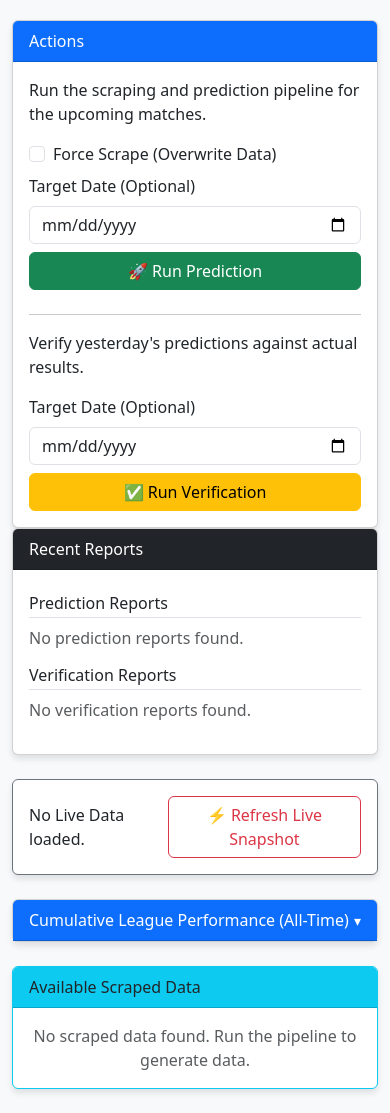
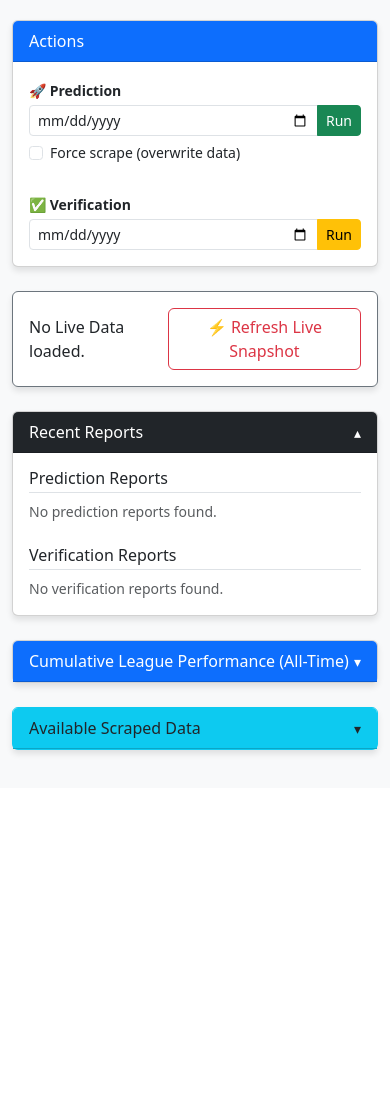
Before and after one commit to tcharos/AI-Powered-Sports-Predictions, a Flask app: page /football/ in a window 390 px wide. Shown: the part 56-1169 px from the top of the page. After the commit the page ends 812 px from the top, so only its background shows below. Run offline with Flask 3, Linux system fonts and the light colour scheme.

Commit message:
ui(dashboard): compact actions, reorder rows, collapsible cards, full-width live matches
Actions panel:
- Drop verbose paragraphs; date input + Run button merged onto a single
  input-group line per section. Force-scrape checkbox moves to inline
  small text under predict.
- Status block (progress bar + Stop) shrinks to a 4px thin bar with the
  Stop button next to the status line instead of full-width below.

Layout reorder (top to bottom):
1. Actions (full width) — Prediction left, Verification right.
2. Live Match Analysis.
3. Recent Reports (moved from Row 1) — Prediction Reports left,
   Verification Reports right.
4. Cumulative League Performance.
5. Available Scraped Data.

Collapsible cards:
- Recent Reports, Cumulative League Performance, and Available
  Scraped Data are all collapsible via header click.
- Defaults: Recent Reports open, the other two closed.
- State persists per-browser via localStorage. Refactored the
  per-card persistence JS into a single wireCollapsible() helper.
- Count badges in the header (`N pred · M verif`, `N leagues`,
  `N files`) so you can see what's hidden without expanding.

Live match analysis (the main ask):
- Each match now occupies a full row (col-12) instead of a third.
- Internal layout splits horizontally: match name + score (md-3),
  stats table (md-4), Pre/Live adjustment table (md-5).
- Stats table gains Shots column (was scraped but never displayed)
  and explicit Home/Away row labels.
- Adjustment table now highlights probability drops in red as well
  as increases in green; neutral changes are unhighlighted.
- Mobile: the three internal columns stack vertically.

Co-Authored-By: Claude Opus 4.7 <noreply@anthropic.com>

```diff
--- a/web_ui/templates/dashboard.html
+++ b/web_ui/templates/dashboard.html
@@ -2,119 +2,57 @@
 
 {% block content %}
 
-<!-- Row 1: Actions & Reports -->
-<div class="row mb-4">
-    <!-- Actions Card -->
+<!-- Row 1: Actions (full width, Prediction + Verification side-by-side) -->
+<div class="card mb-4">
+    <div class="card-header bg-primary text-white py-2">Actions</div>
+    <div class="card-body py-3">
+        <div class="row g-4">
+            <!-- Prediction (left) -->
             <div class="col-md-6">
-        <div class="card h-100">
-            <div class="card-header bg-primary text-white">Actions</div>
-            <div class="card-body">
-                <p>Run the scraping and prediction pipeline for the upcoming matches.</p>
-                <form action="/football/predict" method="post" class="d-inline" id="predictForm">
-                    <div class="form-check mb-2">
+                <form action="/football/predict" method="post" id="predictForm">
+                    <label class="form-label fw-bold small mb-1">🚀 Prediction</label>
+                    <div class="input-group input-group-sm mb-1">
+                        <input type="date" class="form-control" name="date" id="predictDate" title="Target date (optional)">
+                        <button type="submit" class="btn btn-success" id="predictBtn">Run</button>
+                    </div>
+                    <div class="form-check form-check-inline small">
                         <input class="form-check-input" type="checkbox" name="force" id="forceScrape">
-                        <label class="form-check-label" for="forceScrape">
-                            Force Scrape (Overwrite Data)
-                        </label>
+                        <label class="form-check-label" for="forceScrape">Force scrape (overwrite data)</label>
                     </div>
-                    <div class="mb-2">
-                        <label for="predictDate" class="form-label">Target Date (Optional)</label>
-                        <input type="date" class="form-control" name="date" id="predictDate">
-                    </div>
-                    <button type="submit" class="btn btn-success w-100 mb-2" id="predictBtn">🚀 Run Prediction</button>
                 </form>
                 <div id="predictStatus" style="display: none;" class="mt-2">
-                    <small>Status: <span id="predictState">Running...</span></small>
-                    <div class="progress mb-2">
+                    <div class="d-flex align-items-center gap-2">
+                        <small class="text-muted">Status: <span id="predictState">Running...</span></small>
+                        <button class="btn btn-outline-danger btn-sm py-0" onclick="stopTask('predict')">🛑 Stop</button>
+                        <form id="stopPredictForm" action="/stop/predict" method="post" style="display:none;"></form>
+                    </div>
+                    <div class="progress mt-1" style="height: 4px;">
                         <div class="progress-bar progress-bar-striped progress-bar-animated bg-success"
                             role="progressbar" style="width: 100%"></div>
-                    </div>
-                    <button class="btn btn-danger btn-sm w-100" onclick="stopTask('predict')">🛑 Stop
-                        Prediction</button>
-                    <form id="stopPredictForm" action="/stop/predict" method="post" style="display:none;"></form>
-                </div>
-                <hr>
-                <p>Verify yesterday's predictions against actual results.</p>
-                <form action="/football/verify" method="post" class="d-inline" id="verifyForm">
-                    <div class="mb-2">
-                        <label for="verifyDate" class="form-label">Target Date (Optional)</label>
-                        <input type="date" class="form-control" name="date" id="verifyDate">
-                    </div>
-                    <button type="submit" class="btn btn-warning w-100" id="verifyBtn">✅ Run Verification</button>
-                </form>
-                <div id="verifyStatus" style="display: none;" class="mt-2">
-                    <small>Status: <span id="verifyState">Running...</span></small>
-                    <div class="progress mb-2">
-                        <div class="progress-bar progress-bar-striped progress-bar-animated bg-warning"
-                            role="progressbar" style="width: 100%"></div>
-                    </div>
-                    <button class="btn btn-danger btn-sm w-100" onclick="stopTask('verify')">🛑 Stop
-                        Verification</button>
-                    <form id="stopVerifyForm" action="/stop/verify" method="post" style="display:none;"></form>
-                </div>
                     </div>
                 </div>
             </div>
 
-    <!-- Reports Card -->
+            <!-- Verification (right) -->
             <div class="col-md-6">
-        <div class="card h-100">
-            <div class="card-header bg-dark text-white">Recent Reports</div>
-            <div class="card-body">
-                <h6 class="mt-2 border-bottom pb-1">Prediction Reports</h6>
-                {% if predictions %}
-                <div class="list-group">
-                    {% for item in predictions[:3] %}
-                    <div class="list-group-item d-flex justify-content-between align-items-center">
-                        <a href="/football/view/{{ item.filename }}" class="text-decoration-none flex-grow-1">
-                            <div>
-                                <strong>{{ item.date }}</strong> <small class="text-muted">({{ item.count }}
-                                    matches)</small>
-                                <span class="badge bg-info text-dark">{{ item.type }}</span>
+                <form action="/football/verify" method="post" id="verifyForm">
+                    <label class="form-label fw-bold small mb-1">✅ Verification</label>
+                    <div class="input-group input-group-sm">
+                        <input type="date" class="form-control" name="date" id="verifyDate" title="Target date (optional)">
+                        <button type="submit" class="btn btn-warning" id="verifyBtn">Run</button>
                     </div>
-                        </a>
+                </form>
+                <div id="verifyStatus" style="display: none;" class="mt-2">
                     <div class="d-flex align-items-center gap-2">
-                            <a href="/football/view/{{ item.filename }}" class="btn btn-sm btn-outline-primary">View</a>
-                            <form action="/football/delete_file/{{ item.filename }}" method="post"
-                                onsubmit="return confirm('Archive {{ item.filename }}? It will move to history/ and disappear from this list.');"
-                                class="m-0">
-                                <button type="submit" class="btn btn-sm btn-outline-danger px-2"
-                                    title="Archive">📁</button>
-                            </form>
+                        <small class="text-muted">Status: <span id="verifyState">Running...</span></small>
+                        <button class="btn btn-outline-danger btn-sm py-0" onclick="stopTask('verify')">🛑 Stop</button>
+                        <form id="stopVerifyForm" action="/stop/verify" method="post" style="display:none;"></form>
+                    </div>
+                    <div class="progress mt-1" style="height: 4px;">
+                        <div class="progress-bar progress-bar-striped progress-bar-animated bg-warning"
+                            role="progressbar" style="width: 100%"></div>
                     </div>
                 </div>
-                    {% endfor %}
-                </div>
-                {% else %}
-                <p class="text-muted">No prediction reports found.</p>
-                {% endif %}
-
-                <h6 class="mt-2 border-bottom pb-1">Verification Reports</h6>
-                {% if verifications %}
-                <div class="list-group">
-                    {% for item in verifications[:3] %}
-                    <div class="list-group-item d-flex justify-content-between align-items-center">
-                        <a href="/football/view/{{ item.filename }}" class="text-decoration-none flex-grow-1">
-                            <div>
-                                <strong>{{ item.date }}</strong>
-                                <span class="badge bg-warning text-dark">{{ item.type }}</span>
-                            </div>
-                        </a>
-                        <div class="d-flex align-items-center gap-2">
-                            <a href="/football/view/{{ item.filename }}" class="btn btn-sm btn-outline-secondary">View</a>
-                            <form action="/football/delete_file/{{ item.filename }}" method="post"
-                                onsubmit="return confirm('Archive {{ item.filename }}? It will move to history/ and disappear from this list.');"
-                                class="m-0">
-                                <button type="submit" class="btn btn-sm btn-outline-danger px-2"
-                                    title="Archive">📁</button>
-                            </form>
-                        </div>
-                    </div>
-                    {% endfor %}
-                </div>
-                {% else %}
-                <p class="text-muted">No verification reports found.</p>
-                {% endif %}
             </div>
         </div>
     </div>
@@ -146,63 +84,81 @@
                 </div>
             </div>
             {% else %}
-            <div class="col-md-4 mb-3">
-                <div class="card h-100 border-secondary">
-                    <div class="card-header py-1 bg-light text-center small fw-bold">
-                        {{ item.match }}
+            <div class="col-12 mb-2">
+                <div class="card border-secondary">
+                    <div class="card-body p-2">
+                        <div class="row g-2 align-items-center">
+                            <!-- Match name + score -->
+                            <div class="col-md-3">
+                                <div class="small fw-bold">{{ item.match }}</div>
+                                <div class="fs-5 fw-bold mt-1">
+                                    {{ item.score }}
+                                    <small class="text-muted fs-6 fw-normal">({{ item.minute }}')</small>
                                 </div>
-                    <div class="card-body p-2">
-                        <div class="text-center mb-2">
-                            <h6 class="mb-0">{{ item.score }} <small class="text-muted">({{ item.minute }}')</small>
-                            </h6>
                             </div>
 
-                        <!-- Mini Stats -->
-                        <div class="d-flex justify-content-between small mb-2 text-muted">
-                            <span>xG: <b>{{ item.stats.get('xg_home', '-') }}</b></span>
-                            <span>Poss: {{ item.stats.get('possession_home', '-') }}%</span>
-                        </div>
-                        <div class="d-flex justify-content-between small mb-2 text-muted">
-                            <span>xG: <b>{{ item.stats.get('xg_away', '-') }}</b></span>
-                            <span>Poss: {{ item.stats.get('possession_away', '-') }}%</span>
-                        </div>
-
-                        <!-- Adjustment Table -->
-                        <table class="table table-bordered table-sm text-center small mb-0">
-                            <thead>
-                                <tr class="bg-light">
-                                    <th>1X2</th>
-                                    <th>Pre</th>
-                                    <th>Live</th>
+                            <!-- Stats -->
+                            <div class="col-md-4">
+                                <table class="table table-sm mb-0 small">
+                                    <thead class="table-light">
+                                        <tr>
+                                            <th></th>
+                                            <th class="text-center">xG</th>
+                                            <th class="text-center">Poss</th>
+                                            <th class="text-center">Shots</th>
                                         </tr>
                                     </thead>
                                     <tbody>
                                         <tr>
-                                    <td>1</td>
+                                            <td class="text-muted">Home</td>
+                                            <td class="text-center"><b>{{ item.stats.get('xg_home', '-') }}</b></td>
+                                            <td class="text-center">{{ item.stats.get('possession_home', '-') }}%</td>
+                                            <td class="text-center">{{ item.stats.get('shots_home', '-') }}</td>
+                                        </tr>
+                                        <tr>
+                                            <td class="text-muted">Away</td>
+                                            <td class="text-center"><b>{{ item.stats.get('xg_away', '-') }}</b></td>
+                                            <td class="text-center">{{ item.stats.get('possession_away', '-') }}%</td>
+                                            <td class="text-center">{{ item.stats.get('shots_away', '-') }}</td>
+                                        </tr>
+                                    </tbody>
+                                </table>
+                            </div>
+
+                            <!-- Pre vs Live adjustment -->
+                            <div class="col-md-5">
+                                <table class="table table-bordered table-sm text-center small mb-0">
+                                    <thead class="table-light">
+                                        <tr>
+                                            <th></th>
+                                            <th>1 (Home)</th>
+                                            <th>X (Draw)</th>
+                                            <th>2 (Away)</th>
+                                        </tr>
+                                    </thead>
+                                    <tbody>
+                                        <tr>
+                                            <td class="text-muted">Pre</td>
                                             <td>{{ (item.pre_probs.home * 100)|round(0)|int }}%</td>
-                                    <td
-                                        class="{{ 'table-success fw-bold' if item.adj_probs.home > item.pre_probs.home else '' }}">
+                                            <td>{{ (item.pre_probs.draw * 100)|round(0)|int }}%</td>
+                                            <td>{{ (item.pre_probs.away * 100)|round(0)|int }}%</td>
+                                        </tr>
+                                        <tr>
+                                            <td class="text-muted">Live</td>
+                                            <td class="{{ 'table-success fw-bold' if item.adj_probs.home > item.pre_probs.home else ('table-danger' if item.adj_probs.home < item.pre_probs.home else '') }}">
                                                 {{ (item.adj_probs.home * 100)|round(0)|int }}%
                                             </td>
-                                </tr>
-                                <tr>
-                                    <td>X</td>
-                                    <td>{{ (item.pre_probs.draw * 100)|round(0)|int }}%</td>
-                                    <td
-                                        class="{{ 'table-success fw-bold' if item.adj_probs.draw > item.pre_probs.draw else '' }}">
+                                            <td class="{{ 'table-success fw-bold' if item.adj_probs.draw > item.pre_probs.draw else ('table-danger' if item.adj_probs.draw < item.pre_probs.draw else '') }}">
                                                 {{ (item.adj_probs.draw * 100)|round(0)|int }}%
                                             </td>
-                                </tr>
-                                <tr>
-                                    <td>2</td>
-                                    <td>{{ (item.pre_probs.away * 100)|round(0)|int }}%</td>
-                                    <td
-                                        class="{{ 'table-success fw-bold' if item.adj_probs.away > item.pre_probs.away else '' }}">
+                                            <td class="{{ 'table-success fw-bold' if item.adj_probs.away > item.pre_probs.away else ('table-danger' if item.adj_probs.away < item.pre_probs.away else '') }}">
                                                 {{ (item.adj_probs.away * 100)|round(0)|int }}%
                                             </td>
                                         </tr>
                                     </tbody>
                                 </table>
+                            </div>
+                        </div>
                     </div>
                 </div>
             </div>
@@ -224,7 +180,89 @@
 </div>
 {% endif %}
 
-<!-- Row 3: Cumulative Stats (collapsible) -->
+<!-- Row 3: Recent Reports (collapsible, default open) -->
+<div class="card mb-4">
+    <div class="card-header bg-dark text-white d-flex justify-content-between align-items-center"
+         role="button" data-bs-toggle="collapse" data-bs-target="#recentReportsBody"
+         aria-expanded="true" aria-controls="recentReportsBody"
+         id="recentReportsHeader" style="cursor:pointer;">
+        <span>Recent Reports</span>
+        <span class="small">
+            {% set _p = predictions|length if predictions else 0 %}
+            {% set _v = verifications|length if verifications else 0 %}
+            {% if _p or _v %}<span class="badge bg-light text-dark me-2">{{ _p }} pred · {{ _v }} verif</span>{% endif %}
+            <span id="recentReportsChevron">▴</span>
+        </span>
+    </div>
+    <div id="recentReportsBody" class="collapse show">
+    <div class="card-body">
+        <div class="row g-4">
+            <!-- Prediction Reports (left) -->
+            <div class="col-md-6">
+                <h6 class="mt-0 border-bottom pb-1">Prediction Reports</h6>
+                {% if predictions %}
+                <div class="list-group">
+                    {% for item in predictions[:3] %}
+                    <div class="list-group-item d-flex justify-content-between align-items-center">
+                        <a href="/football/view/{{ item.filename }}" class="text-decoration-none flex-grow-1">
+                            <div>
+                                <strong>{{ item.date }}</strong> <small class="text-muted">({{ item.count }}
+                                    matches)</small>
+                                <span class="badge bg-info text-dark">{{ item.type }}</span>
+                            </div>
+                        </a>
+                        <div class="d-flex align-items-center gap-2">
+                            <a href="/football/view/{{ item.filename }}" class="btn btn-sm btn-outline-primary">View</a>
+                            <form action="/football/delete_file/{{ item.filename }}" method="post"
+                                onsubmit="return confirm('Archive {{ item.filename }}? It will move to history/ and disappear from this list.');"
+                                class="m-0">
+                                <button type="submit" class="btn btn-sm btn-outline-danger px-2"
+                                    title="Archive">📁</button>
+                            </form>
+                        </div>
+                    </div>
+                    {% endfor %}
+                </div>
+                {% else %}
+                <p class="text-muted small mb-0">No prediction reports found.</p>
+                {% endif %}
+            </div>
+
+            <!-- Verification Reports (right) -->
+            <div class="col-md-6">
+                <h6 class="mt-0 border-bottom pb-1">Verification Reports</h6>
+                {% if verifications %}
+                <div class="list-group">
+                    {% for item in verifications[:3] %}
+                    <div class="list-group-item d-flex justify-content-between align-items-center">
+                        <a href="/football/view/{{ item.filename }}" class="text-decoration-none flex-grow-1">
+                            <div>
+                                <strong>{{ item.date }}</strong>
+                                <span class="badge bg-warning text-dark">{{ item.type }}</span>
+                            </div>
+                        </a>
+                        <div class="d-flex align-items-center gap-2">
+                            <a href="/football/view/{{ item.filename }}" class="btn btn-sm btn-outline-secondary">View</a>
+                            <form action="/football/delete_file/{{ item.filename }}" method="post"
+                                onsubmit="return confirm('Archive {{ item.filename }}? It will move to history/ and disappear from this list.');"
+                                class="m-0">
+                                <button type="submit" class="btn btn-sm btn-outline-danger px-2"
+                                    title="Archive">📁</button>
+                            </form>
+                        </div>
+                    </div>
+                    {% endfor %}
+                </div>
+                {% else %}
+                <p class="text-muted small mb-0">No verification reports found.</p>
+                {% endif %}
+            </div>
+        </div>
+    </div>
+    </div>
+</div>
+
+<!-- Row 4: Cumulative Stats (collapsible) -->
 <div class="card mb-4">
     <div class="card-header bg-primary text-white d-flex justify-content-between align-items-center"
          role="button" data-bs-toggle="collapse" data-bs-target="#leagueStatsBody"
@@ -276,9 +314,19 @@
     </div>
 </div>
 
-<!-- Row 3.5: Scraper Data -->
+<!-- Row 5: Scraper Data (collapsible, default closed) -->
 <div class="card mb-4 border-info">
-    <div class="card-header bg-info text-dark">Available Scraped Data</div>
+    <div class="card-header bg-info text-dark d-flex justify-content-between align-items-center"
+         role="button" data-bs-toggle="collapse" data-bs-target="#scrapedDataBody"
+         aria-expanded="false" aria-controls="scrapedDataBody"
+         id="scrapedDataHeader" style="cursor:pointer;">
+        <span>Available Scraped Data</span>
+        <span class="small">
+            {% if scraped_data %}<span class="badge bg-light text-dark me-2">{{ scraped_data|length }} files</span>{% endif %}
+            <span id="scrapedDataChevron">▾</span>
+        </span>
+    </div>
+    <div id="scrapedDataBody" class="collapse">
     <div class="card-body p-0">
         {% if scraped_data %}
         <table class="table table-sm table-hover m-0">
@@ -312,6 +360,7 @@
             <p class="mb-0">No scraped data found. Run the pipeline to generate data.</p>
         </div>
         {% endif %}
+    </div>
     </div>
 </div>
 </div>
@@ -421,25 +470,33 @@
 
     setInterval(updateStatus, 2000);
 
-    // Persist league-stats collapse state across visits.
-    (function () {
-        const body = document.getElementById('leagueStatsBody');
-        const chevron = document.getElementById('leagueStatsChevron');
+    // Persist collapse state for each collapsible card across visits.
+    // Each entry: [collapseBodyId, chevronId, localStorageKey, defaultOpen].
+    function wireCollapsible(bodyId, chevronId, key, defaultOpen) {
+        const body = document.getElementById(bodyId);
+        const chevron = document.getElementById(chevronId);
         if (!body || !chevron) return;
-        const KEY = 'leagueStatsOpen';
-        if (localStorage.getItem(KEY) === '1') {
+        const stored = localStorage.getItem(key);
+        const open = stored === null ? defaultOpen : stored === '1';
+        if (open) {
             body.classList.add('show');
             chevron.textContent = '▴';
+        } else {
+            body.classList.remove('show');
+            chevron.textContent = '▾';
         }
         body.addEventListener('shown.bs.collapse', () => {
-            localStorage.setItem(KEY, '1');
+            localStorage.setItem(key, '1');
             chevron.textContent = '▴';
         });
         body.addEventListener('hidden.bs.collapse', () => {
-            localStorage.setItem(KEY, '0');
+            localStorage.setItem(key, '0');
             chevron.textContent = '▾';
         });
-    })();
+    }
+    wireCollapsible('recentReportsBody', 'recentReportsChevron', 'recentReportsOpen', true);
+    wireCollapsible('leagueStatsBody',   'leagueStatsChevron',   'leagueStatsOpen',   false);
+    wireCollapsible('scrapedDataBody',   'scrapedDataChevron',   'scrapedDataOpen',   false);
     updateStatus();
 </script>
 {% endblock %}
```
Lines whose indentation alone changed are shown as unchanged.
